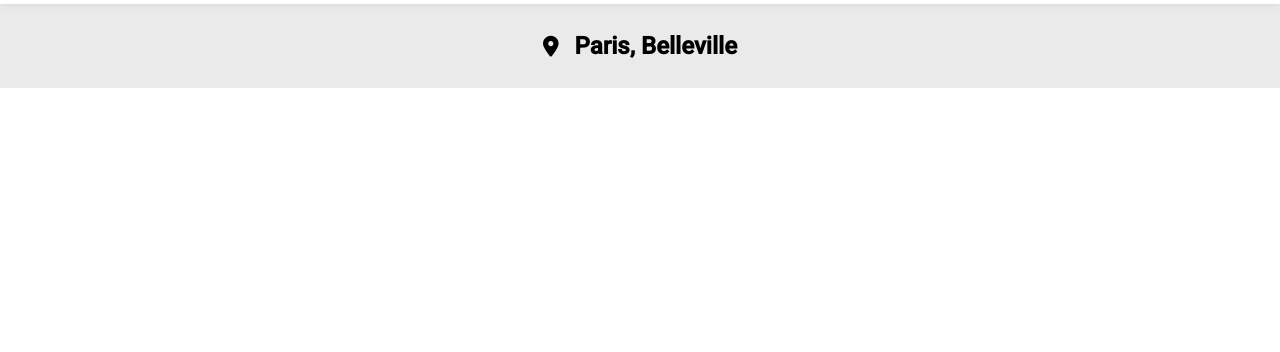
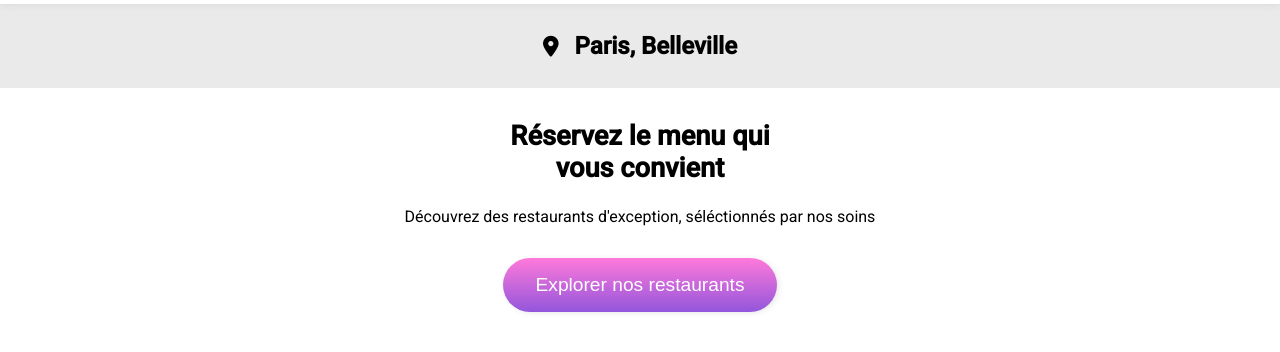
Before and after one commit to Khiln/OhmyfoodV2, a plain HTML site: page index.html in a window 1280 px wide. Shown: the part 86-438 px from the top of the page. Drawn offline with Linux system fonts and the light colour scheme; a web font is replaced by a local one.

Commit message:
Explorer + button

```diff
--- a/index.html
+++ b/index.html
@@ -19,6 +19,12 @@
            <i class="fas fa-map-marker-alt"></i>
            <h2> Paris, Belleville</h2>
        </div>
+
+       <section class="explorer">
+           <h2>Réservez le menu qui <br>vous convient</h2>
+           <p>Découvrez des restaurants d'exception, séléctionnés par nos soins</p>
+           <button>Explorer nos restaurants</button>
+       </section>
    </main>
 </body>
 </html>
--- a/style.css
+++ b/style.css
@@ -32,3 +32,37 @@ main .ville {
 main .ville i {
     font-size: 1.3rem;
 }
+
+/* Explorer */
+
+.explorer {
+    text-align: center;
+}
+
+.explorer h2 {
+    margin-top: 2rem;
+    font-size: 1.7rem;
+}
+
+.explorer p {
+    font-size: 1rem;
+}
+
+.explorer button {
+    color: white;
+    font-weight: 300;
+    font-size: 1.2rem;
+    padding: 1rem 2rem;
+    border: none;
+    border-radius: 2rem;
+    box-shadow: 2px 1px 8px -3px #CFCFCF;
+    background-image: linear-gradient(to top, #9356dc, #ff79da);
+    transition: transform 200ms;
+    margin-top: 1rem;
+}
+
+
+.explorer button:hover {
+    transform: scale(1.02);
+    opacity: 0.9;
+}
```
